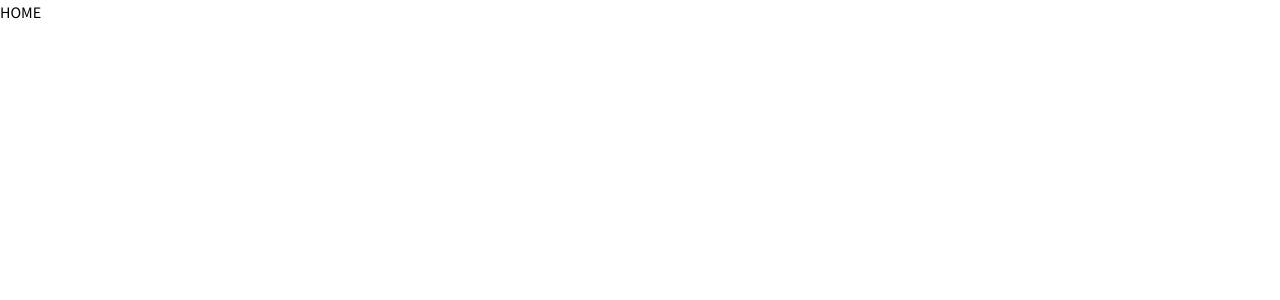
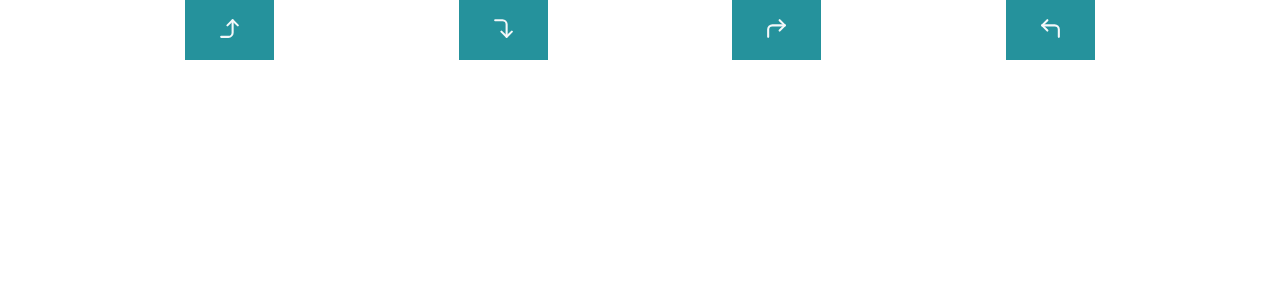
Before and after one commit to csbuildweek/frontEndCS, a React (Create React App) app: page / in a window 1280 px wide. Shown: the top 300 px of the page. Built offline with nearby package versions, Linux system fonts and the light colour scheme.

Commit message:
Made Navigation buttons component...
waiting to see what url I will need to hit to figure out how to pass it
into the buttons and use a on click or how that will work as the buttons
are very dynamic at the moment

```diff
--- a/package.json
+++ b/package.json
@@ -6,6 +6,7 @@
     "node-sass": "^4.12.0",
     "react": "^16.8.6",
     "react-dom": "^16.8.6",
+    "react-icons": "^3.7.0",
     "react-router": "^5.0.1",
     "react-router-dom": "^5.0.1",
     "react-scripts": "3.0.1"
--- /dev/null
+++ b/src/components/Controls/Controls.js
@@ -0,0 +1,72 @@
+import React, { useState } from 'react';
+import ControlBtn from '../reusableComponents/ControlBtn/ControlBtn.js';
+//import { GiDirectionSign } from 'react-icons/gi';
+import { FiCornerRightUp, FiCornerRightDown, FiCornerUpRight, FiCornerUpLeft } from 'react-icons/fi';
+import styles from './Controls.module.scss';
+
+const icons = [
+  {
+    id: 1,
+    icon: <FiCornerRightUp className={styles.icon} />,
+    path: ""
+  },
+  {
+    id: 2,
+    icon: <FiCornerRightDown className={styles.icon} />,
+    path: ""
+  },
+  {
+    id: 3,
+    icon: <FiCornerUpRight className={styles.icon} />,
+    path: ""
+  },
+  {
+    id: 4,
+    icon: <FiCornerUpLeft className={styles.icon} />,
+    path: ""
+  },
+]
+
+
+const Controls = () => {
+  //const [direction, setDirection] = useState("")
+  const [message, setMessage] = useState("")
+  const [directionURL, setDirectionURL] = useState("")
+  const [navOptions] = useState(icons)
+
+  const movePlayer = (direction) => {
+    let message;
+    let directionURL;
+    if (direction.toLowerCase() !== "n" || "s" || "e" || "w") {
+      return message = "Direction must be n, s, e, w!"
+    } else if (direction.toLowerCase() === "n") {
+      return directionURL = ""
+    } else if (direction.toLowerCase() === "s") {
+      return directionURL = ""
+    } else if (direction.toLowerCase() === "e") {
+      return directionURL = ""
+    } else if (direction.toLowerCase() === "w") {
+      return directionURL = ""
+    }
+    setMessage(message)
+    setDirectionURL(directionURL)
+  }
+  return (
+    <section className={styles.ButtonWrapper}>
+    {navOptions.map(icon => {
+      console.log(icon)
+      return (
+        <ControlBtn
+        key={icon.id}
+        icon={icon.icon}
+        directionURL={icon.path}
+        movePlayer={movePlayer}
+        />
+      )
+    })}
+    {message && <p>{message}</p>}
+    </section>
+  )
+}
+
+export default Controls;
--- /dev/null
+++ b/src/components/Controls/Controls.module.scss
@@ -0,0 +1,8 @@
+@import '../../SCSS/index.scss';
+
+.ButtonWrapper {
+  @include customLayout(space-evenly, center, row);
+  .icon {
+    font-size: 2.5rem;
+  }
+}
--- a/src/components/Home.js
+++ b/src/components/Home.js
@@ -1,8 +1,12 @@
 import React from 'react';
+
+import Controls from './Controls/Controls.js';
 
 const Home = () => {
   return (
-  <p>HOME</p>
+    <main>
+    <Controls />
+    </main>
   )
 }
 
--- /dev/null
+++ b/src/components/reusableComponents/ControlBtn/ControlBtn.js
@@ -0,0 +1,11 @@
+import React from 'react';
+import styles from './ControlBtn.module.scss';
+
+const ControlBtn = ({ icon, directionURL }) => {
+  console.log("icon: ", icon)
+  return (
+  <button className={styles.ControlBtn}>{icon}</button>
+  )
+}
+
+export default ControlBtn;
--- /dev/null
+++ b/src/components/reusableComponents/ControlBtn/ControlBtn.module.scss
@@ -0,0 +1,42 @@
+@import '../../../SCSS/index.scss';
+
+.ControlBtn {
+  background: $primaryDark;
+  color: $primaryLight;
+  border: none;
+  position: relative;
+  height: 60px;
+  font-size: 1.6em;
+  padding: 0 2em;
+  cursor: pointer;
+  transition: 800ms ease all;
+  outline: none;
+
+  &:hover {
+    background: $primaryLight;
+    color: $primaryDark;
+  }
+
+  &:before,
+  &:after {
+    content: '';
+    position: absolute;
+    top: 0;
+    right: 0;
+    height: 2px;
+    width: 0;
+    background: $primaryDark;
+    transition: 400ms ease all;
+  }
+  &:after {
+    right: inherit;
+    top: inherit;
+    left: 0;
+    bottom: 0;
+  }
+  &:hover:before,
+  &:hover:after {
+    width: 100%;
+    transition: 800ms ease all;
+  }
+}
```
Also changed, not shown: 1 other file (tests, documents, lock files or other folders).
